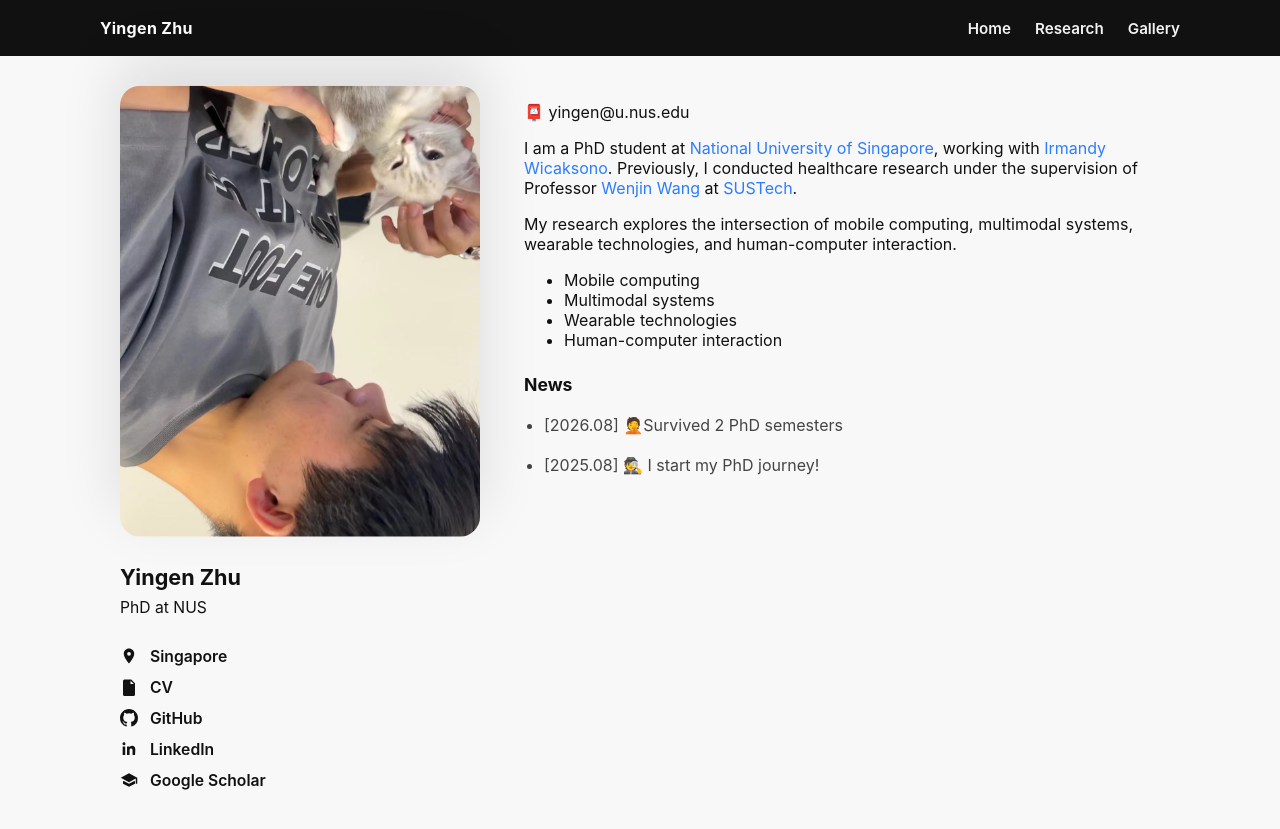
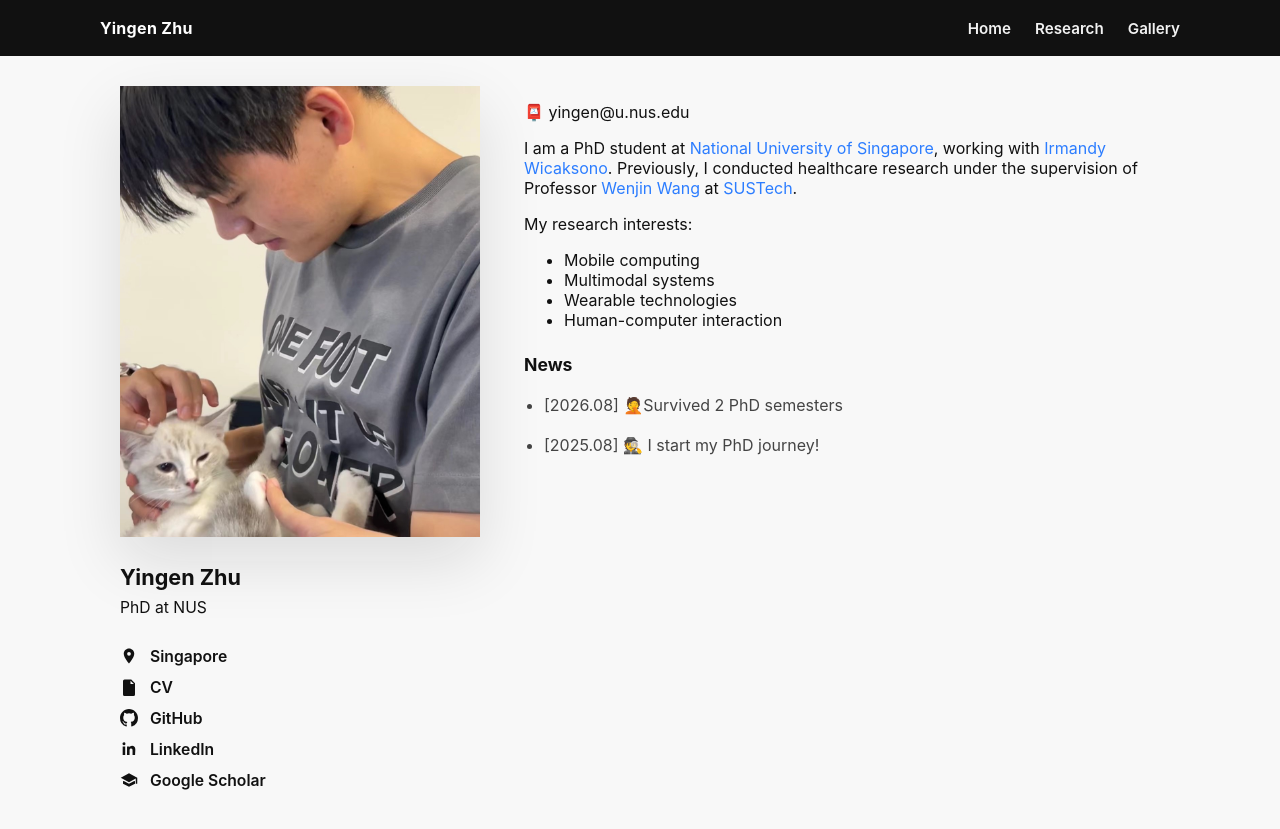
Before and after one commit to yingen-zhu/yingen-zhu.github.io, a Jekyll site: the page built from index.md, in a window 1280 px wide. Shown: the top 829 px of the page. Built offline with Jekyll 4.4.1, drawn with Linux system fonts in a browser that asks for light colours; part of the change alters nothing that is shown.

Commit message:
Add files via upload

```diff
--- a/index.md
+++ b/index.md
@@ -66,11 +66,9 @@ title: Home
   .profile-photo img {
     width: 100%;
     height: auto;
-    border-radius: 20px;
+    border-radius: 0;
     box-shadow: 0 24px 60px rgba(17, 17, 17, 0.12);
     display: block;
-    image-orientation: from-image;
-    transform: rotate(180deg);
   }
   .profile-summary {
     display: grid;
@@ -305,16 +303,14 @@ title: Home
   <div class="profile-main">
     <p class="email-line">📮 yingen@u.nus.edu</p>
     <p>I am a PhD student at <a href="https://www.nus.edu.sg/" target="_blank" rel="noopener">National University of Singapore</a>, working with <a href="https://www.irmandyw.com/" target="_blank" rel="noopener">Irmandy Wicaksono</a>. Previously, I conducted healthcare research under the supervision of Professor <a href="https://sites.google.com/site/rppgwenjin/" target="_blank" rel="noopener">Wenjin Wang</a> at <a href="https://www.sustech.edu.cn/en/" target="_blank" rel="noopener">SUSTech</a>.</p>
-    <p>My research explores the intersection of mobile computing, multimodal systems, wearable technologies, and human-computer interaction.</p>
-
+    <p>My research interests:</p>
     <ul>
       <li>Mobile computing</li>
       <li>Multimodal systems</li>
       <li>Wearable technologies</li>
       <li>Human-computer interaction</li>
     </ul>
-
-    <section class="news-section" aria-labelledby="news-title">
+      <section class="news-section" aria-labelledby="news-title">
       <h2 class="news-title" id="news-title">News</h2>
       <ul class="news-list">
         <li>[2026.08] 🤦‍Survived 2 PhD semesters </li>
```
